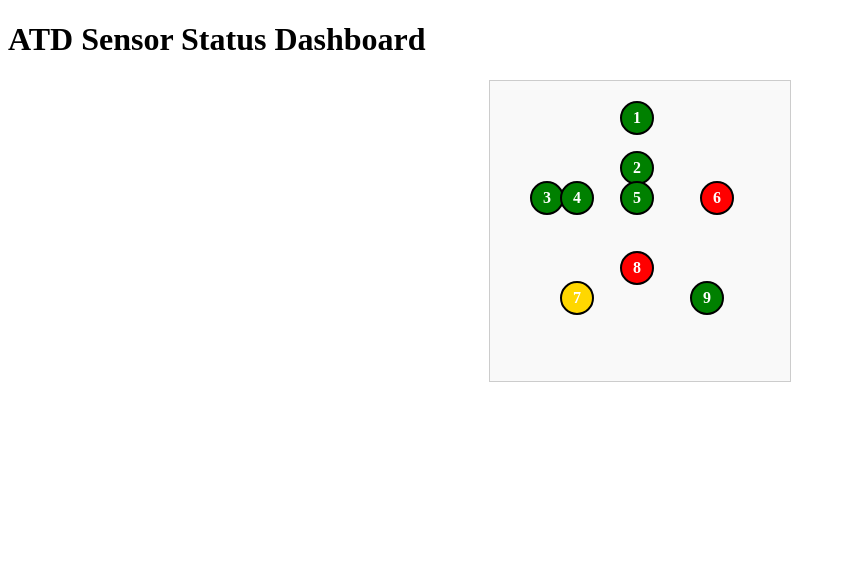
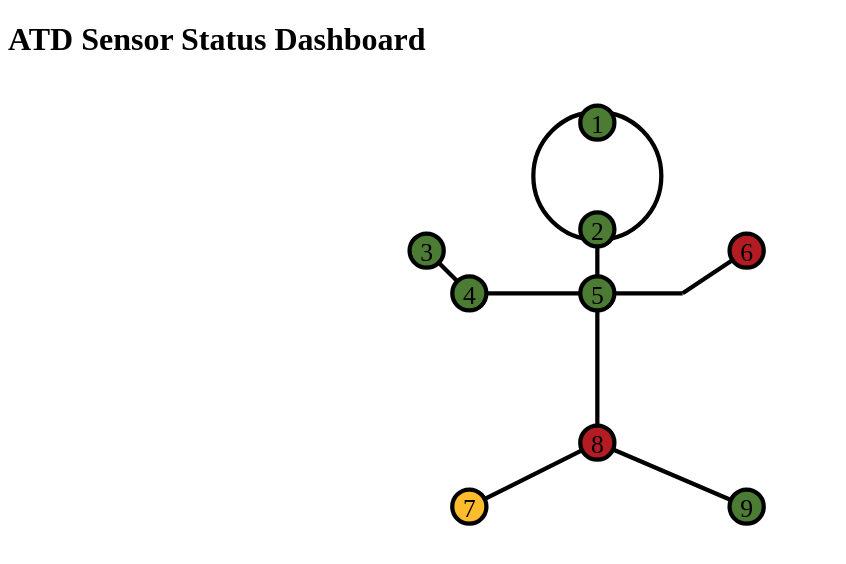
Before and after one commit to navneetsingh-cpu/humanetics-coding-challenge, an Angular app: page / in a window 1280 px wide. Shown: the top 564 px of the page, without its empty margins (0-846 px from the left). Built offline with nearby package versions, Linux system fonts and the light colour scheme.

Commit message:
Added stick figure

```diff
--- a/src/app/atd-dashboard/atd-dashboard.component.html
+++ b/src/app/atd-dashboard/atd-dashboard.component.html
@@ -1,9 +1,21 @@
-<div class="atd-container">
-    <div *ngFor="let sensor of sensors; let i = index" class="sensor" [ngStyle]="{
-           top: sensor.y + 'px',
-           left: sensor.x + 'px',
-           backgroundColor: getColor()(i)
-         }">
-        {{ i + 1 }}
-    </div>
-</div>
+<svg class="atd-svg" viewBox="0 0 300 300" preserveAspectRatio="xMidYMid meet" xmlns="http://www.w3.org/2000/svg">
+
+    <!-- Stick figure lines -->
+    @for (line of lines; track line) {
+    <line [attr.x1]="line.x1" [attr.y1]="line.y1" [attr.x2]="line.x2" [attr.y2]="line.y2" stroke="black"
+        stroke-width="2" />
+    }
+
+    <!-- Head (circle around sensor 1 and 2) -->
+    <circle [attr.cx]="130" [attr.cy]="45" r="30" stroke="black" fill="none" stroke-width="2" />
+
+    <!-- Sensor circles -->
+    @for (sensor of sensors; track sensor) {
+    <circle [attr.cx]="sensor.x" [attr.cy]="sensor.y" r="8" [attr.fill]="getColor(status[$index])" stroke="black"
+        stroke-width="2" />
+    <text [attr.x]="sensor.x" [attr.y]="sensor.y + 5" font-size="12" text-anchor="middle" fill="black">
+        {{ $index + 1 }}
+    </text>
+    }
+
+</svg>
--- a/src/app/atd-dashboard/atd-dashboard.component.scss
+++ b/src/app/atd-dashboard/atd-dashboard.component.scss
@@ -19,3 +19,14 @@
     color: white;
     border: 2px solid black;
 }
+
+
+.atd-svg {
+    height: 80vh;
+    /* 80% of viewport height */
+    width: auto;
+    /* Maintain aspect ratio */
+    display: block;
+    margin: 0 auto;
+    max-width: 100%;
+}
--- a/src/app/atd-dashboard/atd-dashboard.component.ts
+++ b/src/app/atd-dashboard/atd-dashboard.component.ts
@@ -1,51 +1,46 @@
-import { NgFor, NgStyle } from '@angular/common';
-import { Component, computed, Input, signal, Signal } from '@angular/core';
+import { Component, Input, OnInit } from '@angular/core';
 
 @Component({
   selector: 'app-atd-dashboard',
-  standalone: true,
-  imports: [NgFor, NgStyle],
   templateUrl: './atd-dashboard.component.html',
-  styleUrl: './atd-dashboard.component.scss'
+  styleUrls: ['./atd-dashboard.component.scss']
 })
-export class AtdDashboardComponent {
+export class AtdDashboardComponent implements OnInit {
+  @Input() status: string = 'GGGGGRYRG'; // Default or bind from parent
 
-  private _status = signal('GGGGGRYRG'); // Default status
+  sensors = [
+    { x: 130, y: 20 },   // 1 (top of head)
+    { x: 130, y: 70 },   // 2 (neck)
+    { x: 50, y: 80 },   // 3 (left hand)
+    { x: 70, y: 100 },  // 4 (left shoulder)
+    { x: 130, y: 100 },  // 5 (chest)
+    { x: 200, y: 80 },   // 6 (right hand)
+    { x: 70, y: 200 },  // 7 (left foot)
+    { x: 130, y: 170 },  // 8 (pelvis)
+    { x: 200, y: 200 }   // 9 (right foot)
+  ];
 
-  @Input() set status(value: string) {
-    if (value.length === 9) {
-      this._status.set(value);
-    } else {
-      console.error('Status must be a 9-character string.');
+  lines = [
+    { x1: 50, y1: 80, x2: 70, y2: 100 },  // 3 → 4
+    { x1: 70, y1: 100, x2: 130, y2: 100 },  // 4 → 5
+    { x1: 130, y1: 100, x2: 170, y2: 100 },   // 5 → 5.5 (angled!)
+    { x1: 170, y1: 100, x2: 200, y2: 80 },   // 5.5 → 6 (angled!)
+    { x1: 130, y1: 70, x2: 130, y2: 100 },  // 2 → 5 (neck to chest)
+    { x1: 130, y1: 100, x2: 130, y2: 170 },  // 5 → 8
+    { x1: 130, y1: 170, x2: 70, y2: 200 },  // 8 → 7
+    { x1: 130, y1: 170, x2: 200, y2: 200 }   // 8 → 9
+  ];
+
+  constructor() { }
+
+  ngOnInit(): void { }
+
+  getColor(code: string): string {
+    switch (code) {
+      case 'G': return '#4c7c34';
+      case 'R': return '#b41c24';
+      case 'Y': return '#fcbc2b';
+      default: return 'gray';
     }
   }
-
-  get status(): Signal<string> {
-    return this._status.asReadonly();
-  }
-
-  sensors = [
-    { x: 130, y: 20 },   // 1 - Head
-    { x: 130, y: 70 },   // 2 - Neck
-    { x: 40, y: 100 },   // 3 - Left upper arm
-    { x: 70, y: 100 },   // 4 - Left lower arm
-    { x: 130, y: 100 },  // 5 - Chest
-    { x: 210, y: 100 },  // 6 - Right hand
-    { x: 70, y: 200 },   // 7 - Left foot
-    { x: 130, y: 170 },  // 8 - Pelvis
-    { x: 200, y: 200 }   // 9 - Right foot
-  ];
-
-  getColor = computed(() => {
-    return (index: number): string => {
-      const code = this._status()[index];
-      switch (code) {
-        case 'G': return 'green';
-        case 'R': return 'red';
-        case 'Y': return 'gold';
-        default: return 'gray';
-      }
-    };
-  });
-
 }
```
